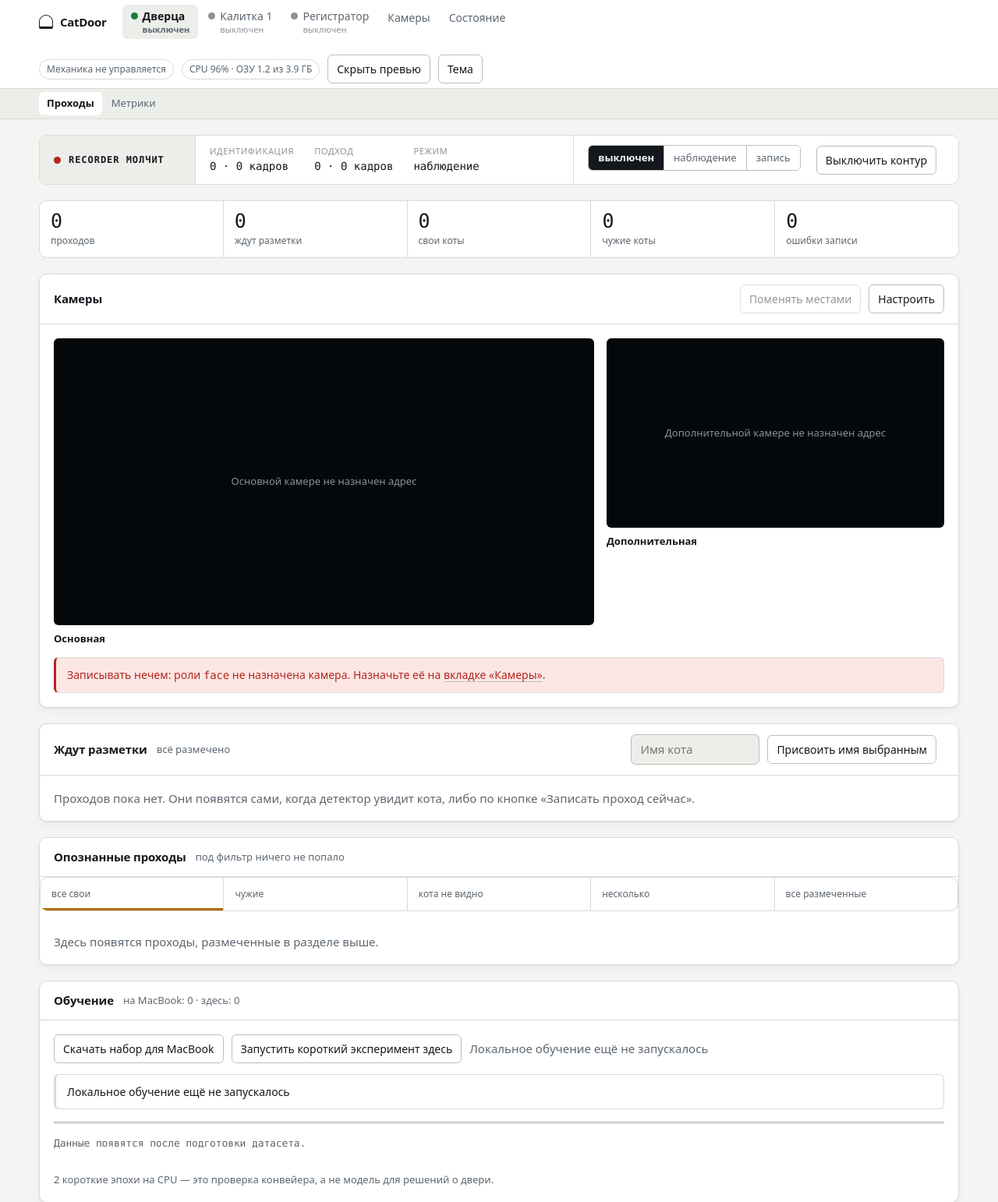
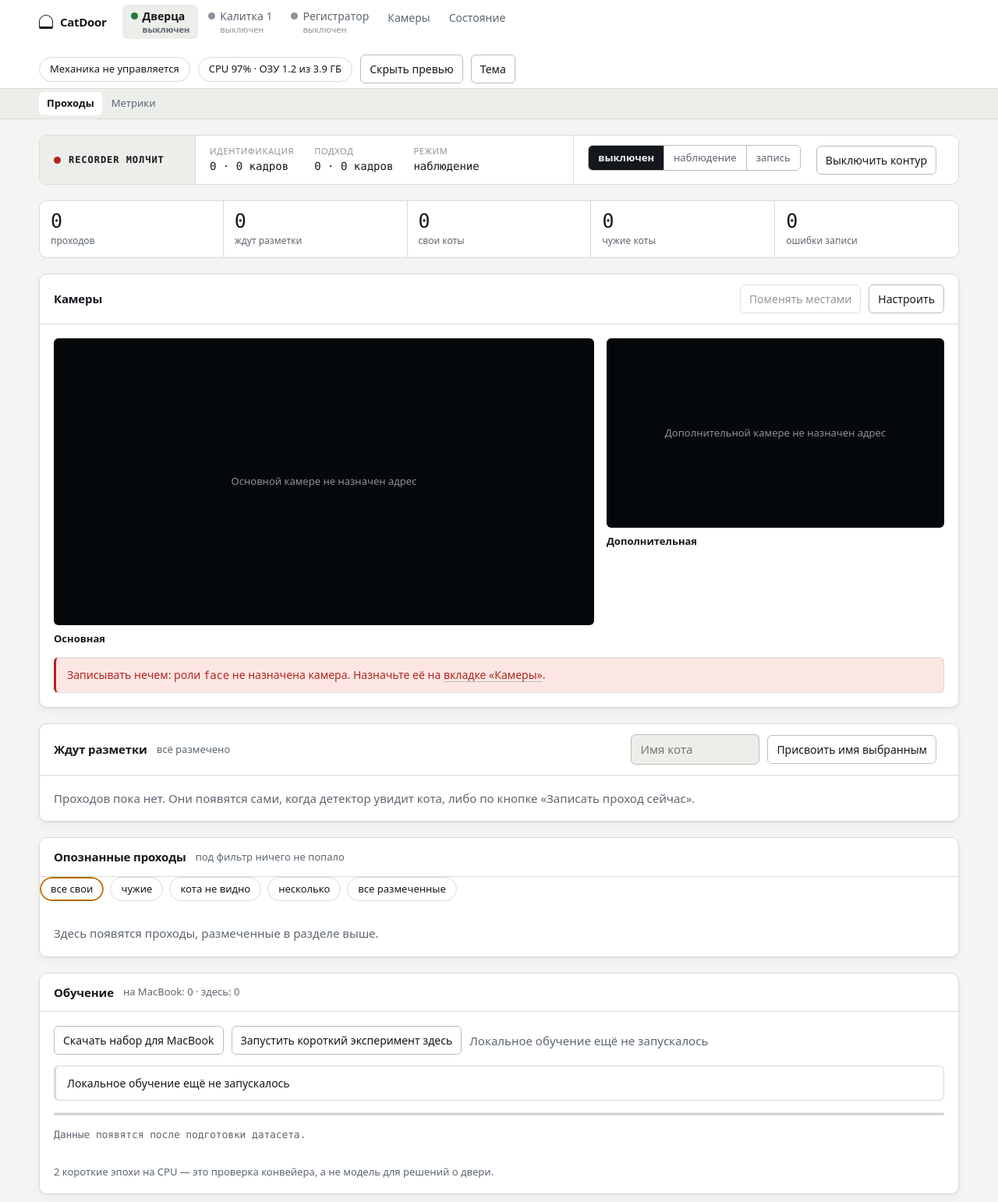
Before and after one commit to alexdeshov/cat_door, a FastAPI app: page / in a window 1280 px wide. Shown: the top 1542 px of the page at 78% size. Run offline with FastAPI, Linux system fonts and the light colour scheme; parts of the project's set-up code (start-up, migrations or seed data) failed here and were passed over.

Commit message:
Фишки опознанных — пилюли по содержимому
Сетка счётчиков растягивала десять фишек во всю ширину, как шапку таблицы.

Co-Authored-By: Claude Opus 5 (1M context) <noreply@anthropic.com>

```diff
--- a/src/web/static/app.css
+++ b/src/web/static/app.css
@@ -429,6 +429,23 @@ a.tally:hover { background: var(--surface-sunken); }
 
 .tally-key { font-size: 12px; color: var(--text-muted); }
 .tally-alert .tally-value { color: var(--bad); }
+
+/* Фишки фильтра опознанных: ряд пилюль по содержимому, а не сетка на всю
+ * ширину — их десяток (имена котов растут), и растянутые они читаются как
+ * шапка таблицы, а не как фильтр. */
+.chips { display: flex; flex-wrap: wrap; gap: 8px; }
+.chip {
+  padding: 5px 13px;
+  border: 1px solid var(--line);
+  border-radius: 999px;
+  font-size: 13px;
+  color: inherit;
+  text-decoration: none;
+  background: var(--surface);
+  cursor: pointer;
+}
+a.chip:hover { background: var(--surface-sunken); }
+.chip-active { border-color: var(--signal); box-shadow: inset 0 0 0 1px var(--signal); }
 
 /* ── Управление ───────────────────────────────────────────────────────── */
 
--- a/src/web/templates/index.html
+++ b/src/web/templates/index.html
@@ -207,21 +207,17 @@
       {%- endif -%}
     </span>
   </div>
-  <div class="tallies" style="margin: 0 0 10px">
+  <div class="chips" style="margin: 0 0 12px">
     {% for name in known_cat_names %}
-      <a class="tally{{ ' tally-active' if labeled_cat == name }}"
-        href="?cat={{ name | urlencode }}#recognized">
-        <span class="tally-key">{{ name }}</span>
-      </a>
+      <a class="chip{{ ' chip-active' if labeled_cat == name }}"
+        href="?cat={{ name | urlencode }}#recognized">{{ name }}</a>
     {% endfor %}
     {% for key, title in [
       ("named", "все свои"), ("foreign", "чужие"),
       ("nocat", "кота не видно"), ("multi", "несколько"), ("all", "все размеченные"),
     ] %}
-      <a class="tally{{ ' tally-active' if labeled_who == key and not labeled_cat }}"
-        href="?who={{ key }}#recognized">
-        <span class="tally-key">{{ title }}</span>
-      </a>
+      <a class="chip{{ ' chip-active' if labeled_who == key and not labeled_cat }}"
+        href="?who={{ key }}#recognized">{{ title }}</a>
     {% endfor %}
   </div>
   <div class="passes">
```
